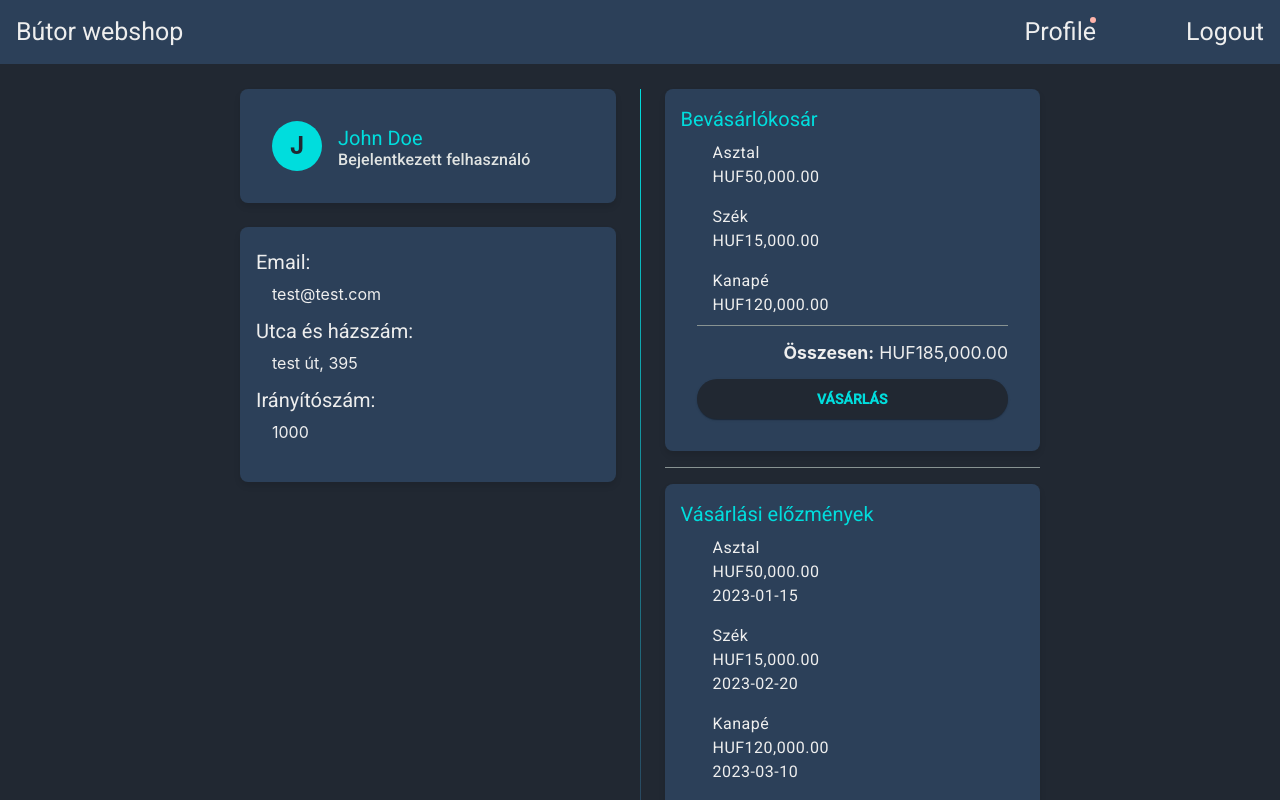
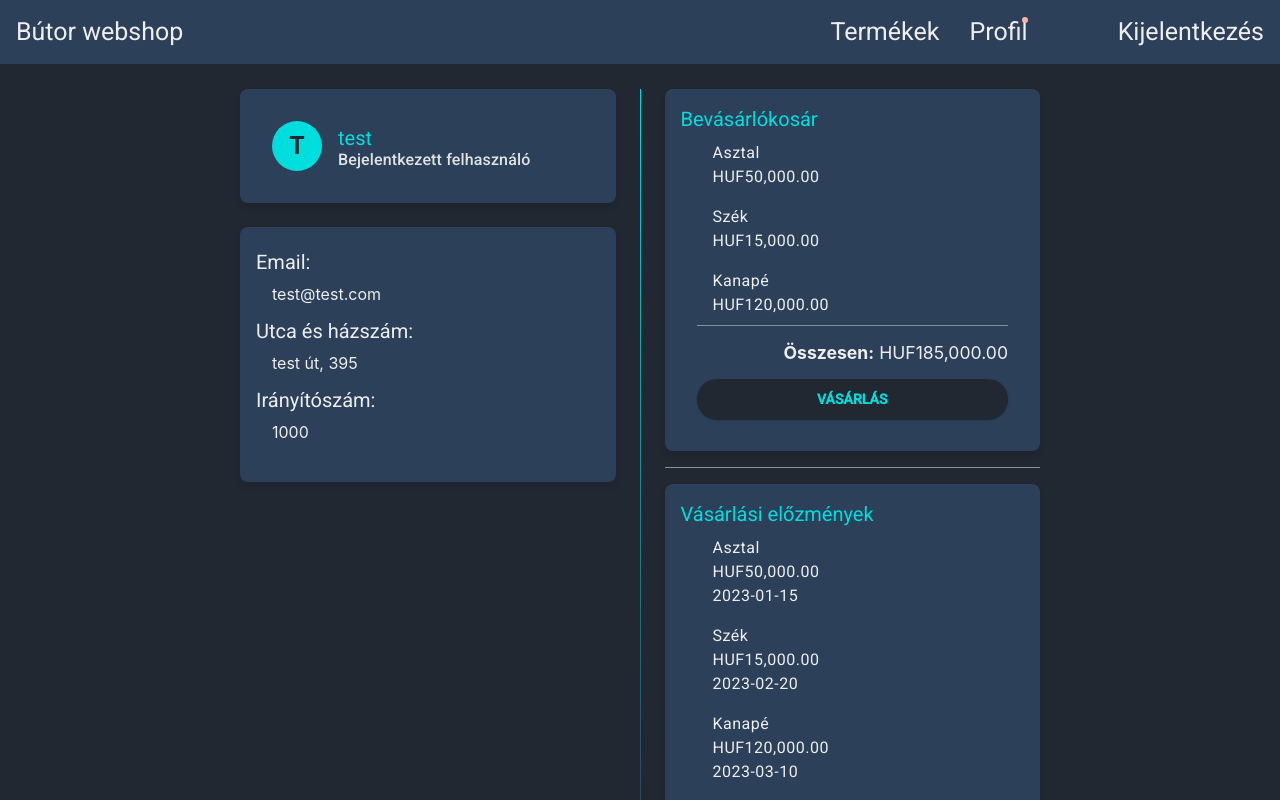
Before and after one commit to lego111Aron/Butor-Webshop, an Angular app: page /profile in a window 1280 px wide. Built offline with nearby package versions, Linux system fonts and the light colour scheme; sample sign-in values are in the browser's storage.

Commit message:
kisebb javítások

```diff
--- a/src/app/app.component.html
+++ b/src/app/app.component.html
@@ -15,9 +15,15 @@
         <ul>
           <!-- <li><a routerLink="/home">Home</a></li> -->
           <li>
+            <a mat-list-item routerLink="/products">
+              <!-- <mat-icon matListItemIcon>login</mat-icon> -->
+              <span matListItemTitle>Termékek</span>
+            </a>
+          </li>
+          <li>
             @if (isLoggedIn) {
               <a mat-list-item routerLink="/profile" matBadge="{{ cartItemCount }}" matBadgeSize="small" matBadgeColor="accent">
-                <span matListItemTitle>Profile</span>
+                <span matListItemTitle>Profil</span>
               </a>
             }
           </li>
@@ -41,7 +47,7 @@
             @if (isLoggedIn) {
               <a mat-list-item (click)="logout()">
                 <!-- <mat-icon matListItemIcon>logout</mat-icon> -->
-                <span matListItemTitle>Logout</span>
+                <span matListItemTitle>Kijelentkezés</span>
               </a>
             }
           </li>
--- a/src/app/app.routes.ts
+++ b/src/app/app.routes.ts
@@ -22,6 +22,10 @@ export const routes: Routes = [
         loadComponent: () => import('./pages/signup/signup.component').then(m => m.SignupComponent)
     },
     {
+        path: 'products',
+        loadComponent: () => import('./pages/products/products.component').then(m => m.ProductsComponent)
+    },
+    {
         path: '',
         redirectTo: 'home',
         pathMatch: 'full'
--- a/src/app/pages/home/home.component.html
+++ b/src/app/pages/home/home.component.html
@@ -15,7 +15,7 @@
         <button mat-raised-button color="primary" [routerLink]="'/signup'" style="background-color: var(--blue-gray); color: var(--light-gray);">
           Regisztráció
         </button>
-        <button mat-raised-button color="primary" [routerLink]="'/nincskesz'" style="background-color: var(--blue-gray); color: var(--light-gray);">
+        <button mat-raised-button color="primary" [routerLink]="'/products'" style="background-color: var(--blue-gray); color: var(--light-gray);">
           Termékek
         </button>
       </div>
--- a/src/app/pages/profile/profile.component.ts
+++ b/src/app/pages/profile/profile.component.ts
@@ -25,7 +25,7 @@ import { MatButtonModule } from '@angular/material/button';
 export class ProfileComponent {
   user: User = {
     userId: 1,
-    name: 'John Doe',
+    name: 'test',
     streetAndHouseNumber: 'Test út, 395',
     email: 'test@test.com',
     zipCode: 1000,
@@ -52,9 +52,9 @@ export class ProfileComponent {
   }
 
   shoppingCart: ShoppingCart[] = [
-    { itemId: 1, itemName: 'Asztal', price: 50000 },
-    { itemId: 2, itemName: 'Szék', price: 15000 },
-    { itemId: 3, itemName: 'Kanapé', price: 120000 }
+    { itemId: 1, itemName: 'Asztal', price: 50000, quantity: 1 },
+    { itemId: 2, itemName: 'Szék', price: 15000, quantity: 1 },
+    { itemId: 3, itemName: 'Kanapé', price: 120000, quantity: 1 }
   ];
 
   getTotalPrice(): number {
--- a/src/app/shared/menu/menu.component.html
+++ b/src/app/shared/menu/menu.component.html
@@ -2,20 +2,16 @@
 <mat-nav-list>
   <a mat-list-item routerLink="/home" routerLinkActive="active-list-item" (click)="closeMenu()">
     <mat-icon matListItemIcon>home</mat-icon>
-    <span matListItemTitle>Home</span>
-  </a><!--
-  <a mat-list-item routerLink="/tasks" routerLinkActive="active-list-item" (click)="closeMenu()">
-    <mat-icon matListItemIcon>assignment</mat-icon>
-    <span matListItemTitle>Tasks</span>
+    <span matListItemTitle>Főoldal</span>
   </a>
-  <a mat-list-item routerLink="/completed" routerLinkActive="active-list-item" (click)="closeMenu()">
-    <mat-icon matListItemIcon>done_all</mat-icon>
-    <span matListItemTitle>Completed Tasks</span>
-  </a> -->
+  <a mat-list-item routerLink="/products" routerLinkActive="active-list-item" (click)="closeMenu()">
+    <mat-icon matListItemIcon>shopping_cart</mat-icon>
+    <span matListItemTitle>Termékek</span>
+  </a>
   @if (isLoggedIn) {
     <a mat-list-item routerLink="/profile" routerLinkActive="active-list-item" (click)="closeMenu()">
       <mat-icon matListItemIcon>person</mat-icon>
-      <span matListItemTitle matBadge="{{ cartItemCount }}" matBadgeSize="small" matBadgeColor="accent">Profile</span>
+      <span matListItemTitle matBadge="{{ cartItemCount }}" matBadgeSize="small" matBadgeColor="accent">Profil</span>
     </a>
   }
   @if (!isLoggedIn) {
@@ -33,7 +29,7 @@
   @if (isLoggedIn) {
     <a mat-list-item (click)="logout()">
       <mat-icon matListItemIcon>logout</mat-icon>
-      <span matListItemTitle>Logout</span>
+      <span matListItemTitle>Kijelentkezés</span>
     </a>
   }
 </mat-nav-list>
--- a/src/app/shared/models/Products.ts
+++ b/src/app/shared/models/Products.ts
@@ -2,7 +2,7 @@ export interface Products {
     productId: number;
     productName: string;
     price: number;
-    description: string;
+    description?: string;
     material: string;
     type: string;
 }
--- a/src/app/shared/models/ShoppingCart.ts
+++ b/src/app/shared/models/ShoppingCart.ts
@@ -2,4 +2,5 @@ export interface ShoppingCart {
     itemId: number;
     itemName: string;
     price: number;
+    quantity: number;
 }
```
